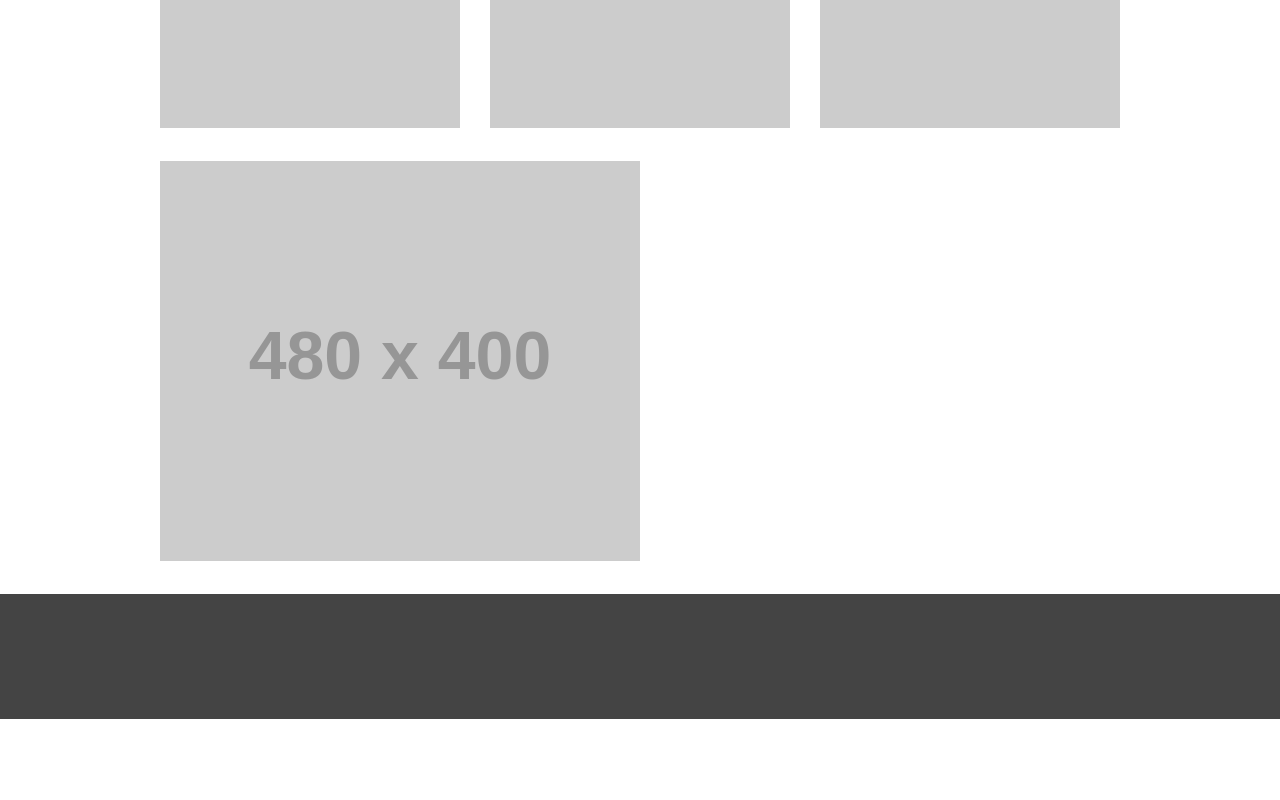
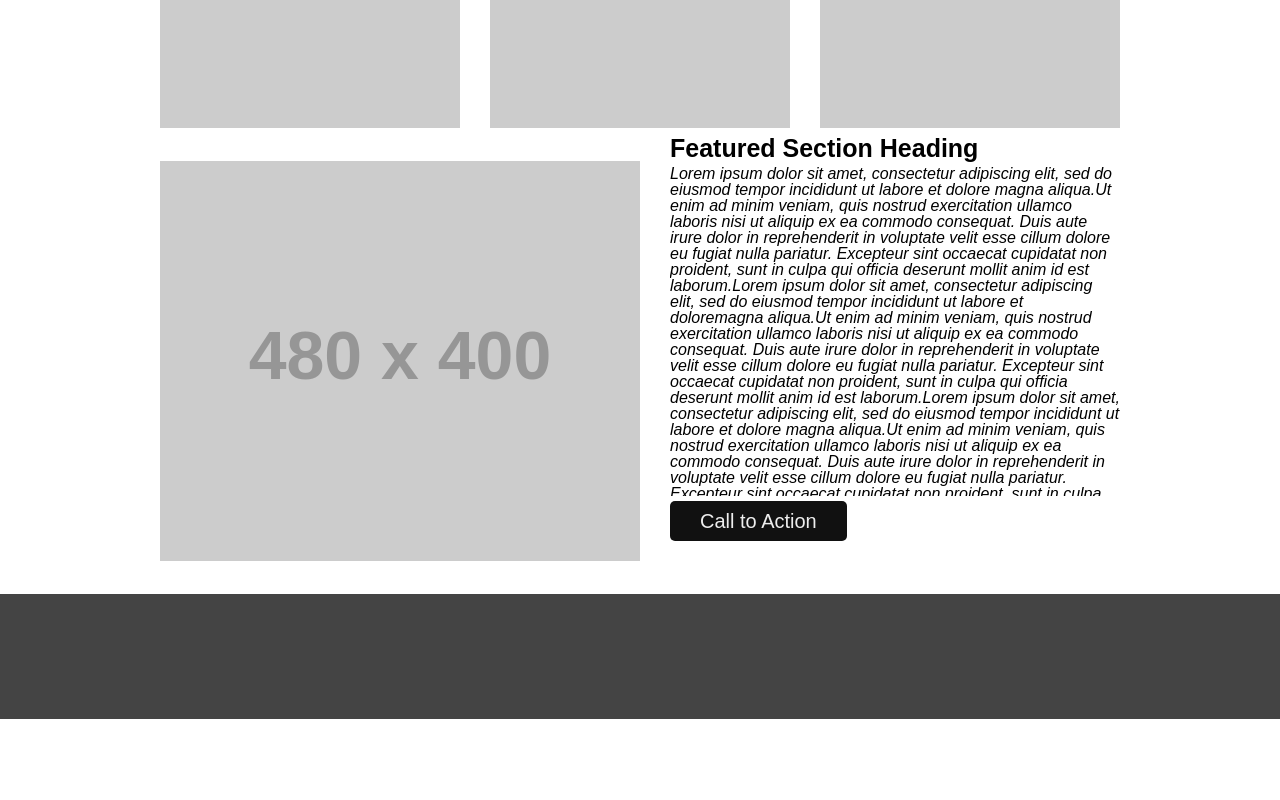
Before and after one commit to CeylinBrooks/wireframe-exercise, a plain HTML site: page index.html in a window 1280 px wide. Shown: the part 860-1660 px from the top of the page. After the commit the page ends 1579 px from the top, so only its background shows below. Drawn offline with Linux system fonts and the light colour scheme; placeholder pictures from the web are drawn by us.

Commit message:
Wire Frame Exercise Complete

```diff
--- a/css/style.css
+++ b/css/style.css
@@ -62,8 +62,8 @@ main li {
 
 main article {
   float: right;
-  width: 100%;
-  margin-top: 450px;
+  width: 50%;
+  margin-top: 5px;
 }
 
 main h2 {
@@ -75,8 +75,8 @@ main h2 {
 main p {
   height: 330px;
   font-style: italic;
+  margin-top: 5px;
   margin-left: 30px;
-  margin-top: 5px;
   overflow: auto;
 }
 
```
